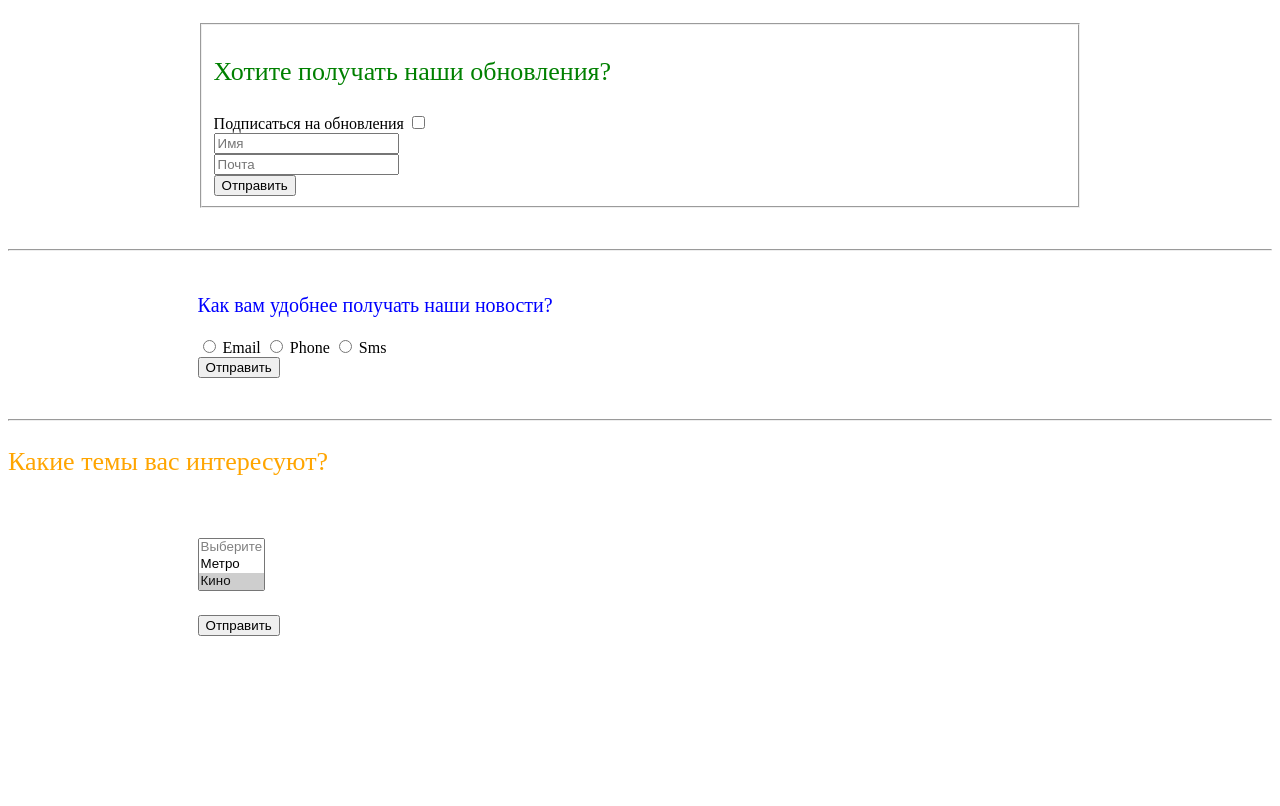
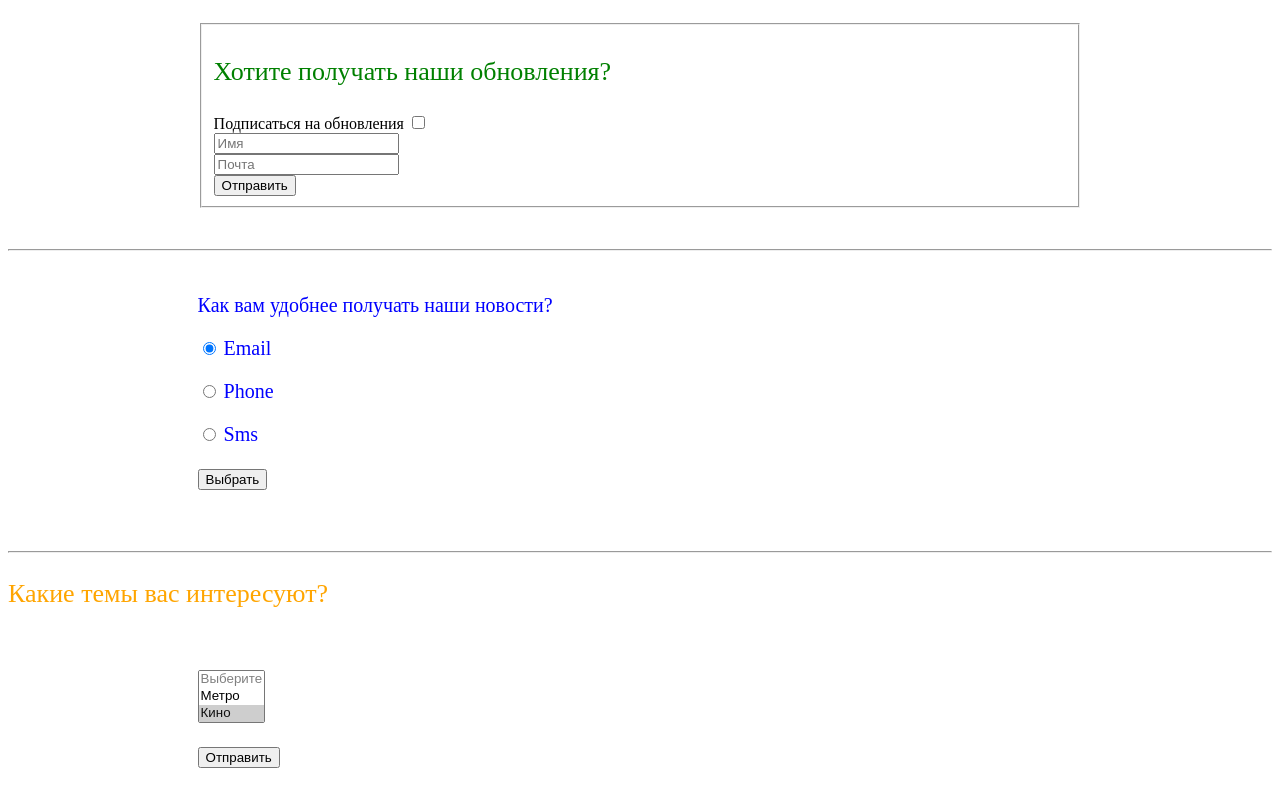
Before and after one commit to juperla/HTML, a plain HTML site: page ДЗстраница 1.html in a window 1280 px wide. Drawn offline with Linux system fonts and the light colour scheme.

Commit message:
доработала

```diff
--- a/ДЗстраница 1.html
+++ b/ДЗстраница 1.html
@@ -18,27 +18,18 @@
         <br>
         <input type="email" name="email" placeholder="Почта" required>
         <br>
-        <input type="submit" name="submit" value="Отправить">
+        <input type="submit" value="Отправить">
 
     </fieldset>
 </form>
 <br>
 <hr>
-<form>
+<form action="/adress.php" method="post">
     <p>Как вам удобнее получать наши новости?</p>
-    <div>
-        <input type="radio" id="contactChoice1" name="contact" value="email">
-        <label for="contactChoice1">Email</label>
-
-        <input type="radio" id="contactChoice2" name="contact" value="phone">
-        <label for="contactChoice2">Phone</label>
-
-        <input type="radio" id="contactChoice3" name="contact" value="sms">
-        <label for="contactChoice3">Sms</label>
-    </div>
-    <div>
-        <input type="submit" name="submit" value="Отправить">
-    </div>
+    <p><input type="radio" name="contact" value="email" checked> Email</p>
+    <p><input type="radio" name="contact" value="phone"> Phone</p>
+    <p><input type="radio" name="contact" value="sms"> Sms</p>
+    <p><input type="submit" value="Выбрать"></p>
 </form>
 <br>
 <hr>
```
